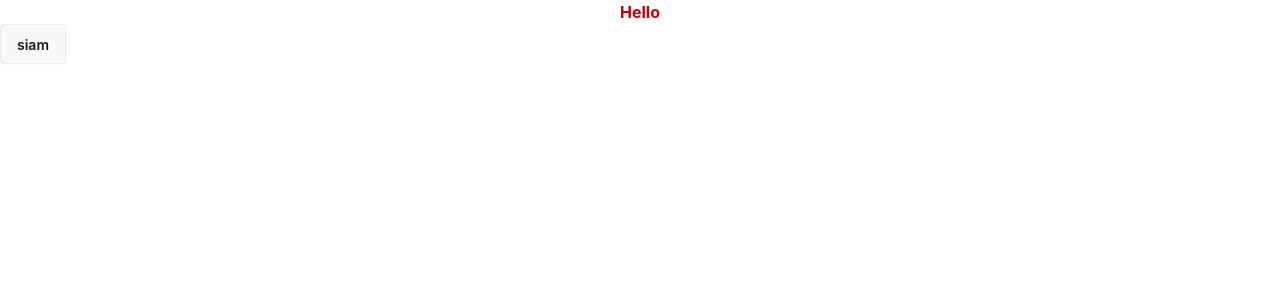
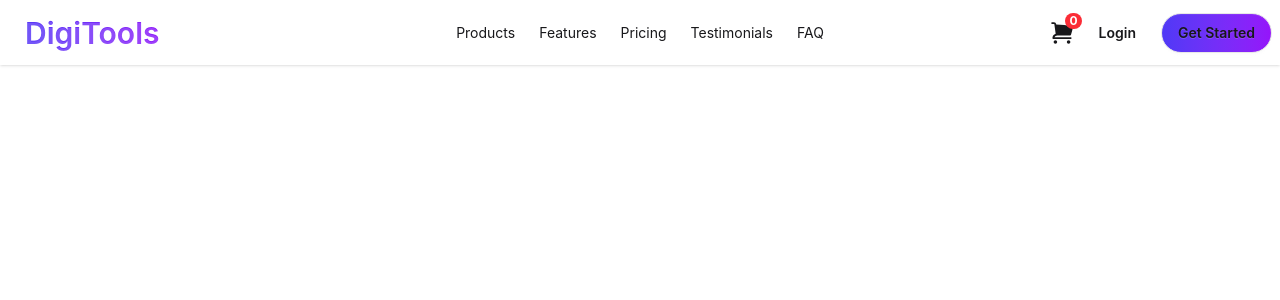
Before and after one commit to farhan-al-shahrier-siam/digiTools-platform, a React (Vite) app: page / in a window 1280 px wide. Shown: the top 300 px of the page. Built offline with nearby package versions, Linux system fonts and the light colour scheme.

Commit message:
Navbar is done as per the figma design and installed react icon on my project

```diff
--- a/package.json
+++ b/package.json
@@ -13,6 +13,7 @@
     "@tailwindcss/vite": "^4.2.2",
     "react": "^19.2.4",
     "react-dom": "^19.2.4",
+    "react-icons": "^5.6.0",
     "tailwindcss": "^4.2.2"
   },
   "devDependencies": {
--- a/src/App.jsx
+++ b/src/App.jsx
@@ -1,10 +1,10 @@
 import "./App.css";
+import Navbar from "./components/Navbar/Navbar";
 
 function App() {
     return (
         <>
-            <h1 className="font-bold text-red-700 text-center">Hello</h1>
-            <button className="btn"> siam</button>
+          <Navbar></Navbar>
         </>
     );
 }
--- /dev/null
+++ b/src/components/Navbar/Navbar.jsx
@@ -0,0 +1,69 @@
+import React from "react";
+import { HiMiniShoppingCart } from "react-icons/hi2";
+
+const Navbar = () => {
+    return (
+        <div className="container mx-auto">
+            <div className="navbar bg-base-100 shadow-sm">
+                <div className="navbar-start">
+                    <div className="dropdown">
+                        <div tabIndex={0} role="button" className="btn btn-ghost lg:hidden">
+                            <svg xmlns="http://www.w3.org/2000/svg" className="h-5 w-5" fill="none" viewBox="0 0 24 24" stroke="currentColor">
+                                {" "}
+                                <path strokeLinecap="round" strokeLinejoin="round" strokeWidth="2" d="M4 6h16M4 12h8m-8 6h16" />{" "}
+                            </svg>
+                        </div>
+                        <ul tabIndex="-1" className="menu menu-sm dropdown-content bg-base-100 rounded-box z-1 mt-3 w-52 p-2 shadow">
+                            <li>
+                                <a href="">Products</a>
+                            </li>
+                            <li>
+                                <a href="">Features</a>
+                            </li>
+                            <li>
+                                <a href="">Pricing</a>
+                            </li>
+                            <li>
+                                <a href="">Testimonials</a>
+                            </li>
+                            <li>
+                                <a href="">FAQ</a>
+                            </li>
+                        </ul>
+                    </div>
+                    <a className="btn btn-ghost text-xl md:text-3xl bg-linear-to-r from-[#4F39F6] to-[#9514FA] bg-clip-text text-transparent">DigiTools</a>
+                </div>
+                <div className="navbar-center hidden lg:flex">
+                    <ul className="menu menu-horizontal px-1">
+                        <li>
+                            <a href="">Products</a>
+                        </li>
+                        <li>
+                            <a href="">Features</a>
+                        </li>
+                        <li>
+                            <a href="">Pricing</a>
+                        </li>
+                        <li>
+                            <a href="">Testimonials</a>
+                        </li>
+                        <li>
+                            <a href="">FAQ</a>
+                        </li>
+                    </ul>
+                </div>
+                <div className="navbar-end space-x-2">
+                    <div className="relative inline-block">
+                        <HiMiniShoppingCart className="text-2xl" />
+                        <span className="absolute -top-2 -right-2 bg-red-500 text-white text-xs font-bold px-1 rounded-full">0</span>
+                    </div>
+
+                    <a className="btn btn-ghost" href="">Login</a>
+                    <a className="btn bg-linear-to-r from-[#4F39F6] to-[#9514FA] rounded-full">Get Started</a>
+                </div>
+            </div>
+        </div>
+    );
+};
+
+export default Navbar;
```
Also changed, not shown: 1 other file (tests, documents, lock files or other folders).
